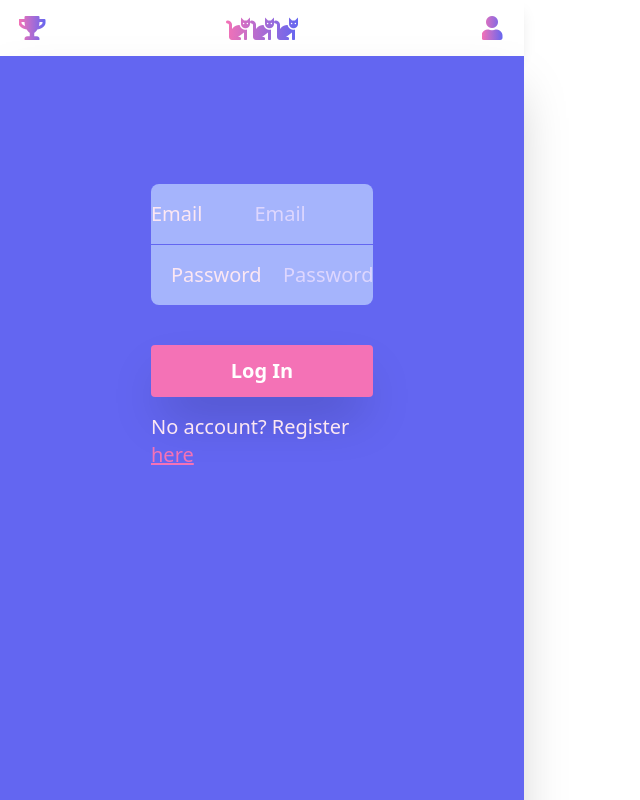
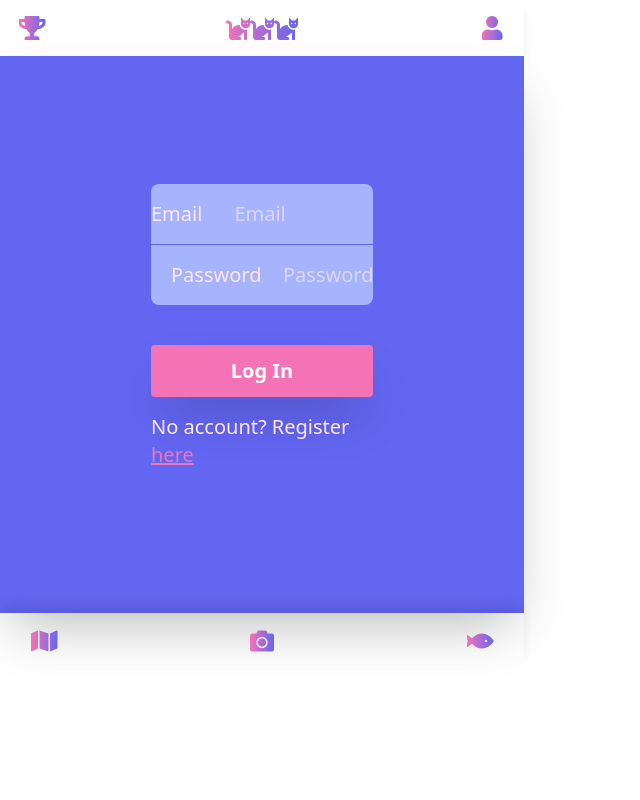
Before and after one commit to harakeke-2021/catwatch, a React (Vite) app: page /login in a window 1280 px wide. Shown: the whole page, without its empty margins (0-640 px from the left). Built offline with nearby package versions, Linux system fonts and the light colour scheme; no server answers.

Commit message:
loginFormOK

```diff
--- a/client/features/Auth/Login.jsx
+++ b/client/features/Auth/Login.jsx
@@ -31,13 +31,13 @@ function Login ({ history }) {
     <div>
 
       <div className="shadow-2xl">
-        <div className="min-h-screen px-10 py-32 text-xl bg-indigo-500 ">
+        <div className="h-full w-full max-h-full px-10 py-32 text-xl bg-indigo-500 ">
           <form className="mx-auto md:w-1/2" onSubmit={handleLogin}>
             <div className="flex items-center  bg-indigo-300 border-b border-indigo-500 rounded-t-lg">
               <label htmlFor="name" className="w-20 mr-8 text-right text-pink-100">Email</label>
-              <input name="email" type="email" placeholder="Email" autoComplete="on" className="flex-1 p-4 pl-0 text-white ml-5 placeholder-purple-200 bg-transparent outline-none"/>
+              <input name="email" type="email" placeholder="Email" autoComplete="on" className="flex-1 p-4 pl-0 text-white placeholder-purple-200 bg-transparent outline-none"/>
             </div >
-            <div className="flex items-center mb-10  bg-indigo-300 rounded-b-lg"><label htmlFor="twitter" className="w-20 mr-8 text-right ml-5  text-pink-100">Password</label>
+            <div className="flex items-center mb-10  bg-indigo-300 rounded-b-lg"><label htmlFor="twitter" className="w-20 mr-8 text-right ml-5 text-pink-100">Password</label>
               <input name="password" type="password" placeholder="Password" autoComplete="on" className="flex-1 p-4 pl-0 text-white placeholder-purple-200 bg-transparent outline-none"/></div>
             <button type="submit" className="block w-full py-3 font-bold text-white bg-pink-400 rounded shadow-2xl">Log In</button>
             <p className="flex-1 p-4 pl-0 text-pink-100">No account? Register <Link to="/register" className='text-pink-400 underline'>here</Link></p>
```
